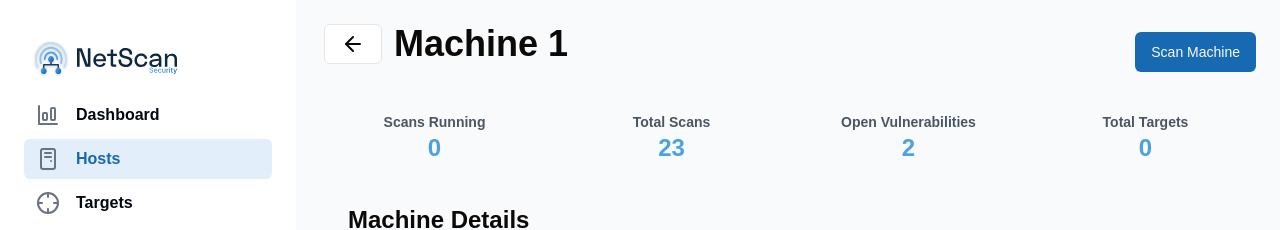
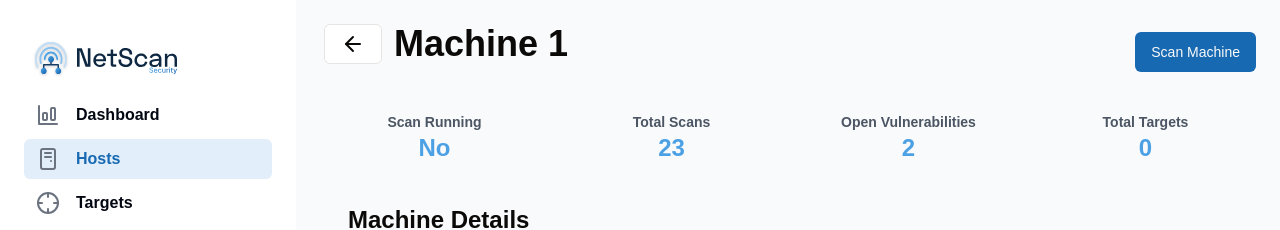
Before and after one commit to Netscan-Security/netscan-dashboard, a React (Vite) app: page /hosts/1 in a window 1280 px wide. Shown: the top 230 px of the page. Built offline with nearby package versions, Linux system fonts and the light colour scheme; a web font is replaced by a local one.

Commit message:
🛠️ fix: running status data type

```diff
--- a/src/components/stats-card.tsx
+++ b/src/components/stats-card.tsx
@@ -1,8 +1,22 @@
-const StatsCard = ({ title, value }: { title: string; value?: number }) => {
+const StatsCard = ({
+  title,
+  value,
+}: {
+  title: string;
+  value?: number | boolean;
+}) => {
   return (
     <div className="p-4 text-center rounded-md hover:bg-white gap-y-5 hover:shadow-sm hover:shadow-black/40">
       <h3 className="text-sm font-semibold text-gray-600">{title}</h3>
-      <h3 className="text-2xl font-semibold text-blue-400">{value}</h3>
+      <h3 className="text-2xl font-semibold text-blue-400">
+        {value === undefined
+          ? "N/A"
+          : value === true
+          ? "Yes"
+          : value === false
+          ? "No"
+          : value}
+      </h3>
     </div>
   );
 };
--- a/src/pages/authenticated/dashboard.tsx
+++ b/src/pages/authenticated/dashboard.tsx
@@ -11,7 +11,7 @@ const Dashboard = () => {
   );
 
   const totalRunningScans = hostMachinesInfo?.reduce(
-    (acc, machine) => acc + (machine.scanInfo?.running ?? 0),
+    (acc, machine) => acc + (machine.scanInfo?.running ? 1 : 0),
     0
   );
 
--- a/src/pages/authenticated/host/host.tsx
+++ b/src/pages/authenticated/host/host.tsx
@@ -62,6 +62,7 @@ const Host = () => {
                   if (machine.id === Number(machineId)) {
                     return {
                       ...machine,
+                      lastScanned: new Date().toISOString(),
                       scanInfo: {
                         ...machine.scanInfo,
                         running: 0,
@@ -82,7 +83,7 @@ const Host = () => {
         </Button>
       </div>
       <div className="grid grid-cols-1 gap-4 mt-4 md:grid-cols-2 lg:grid-cols-4">
-        <StatsCard title="Scans Running" value={scanInfo?.running} />
+        <StatsCard title="Scan Running" value={scanInfo?.running} />
         <StatsCard title="Total Scans" value={scanInfo?.total} />
         <StatsCard
           title="Open Vulnerabilities"
--- a/src/pages/authenticated/host/new-machine-form.tsx
+++ b/src/pages/authenticated/host/new-machine-form.tsx
@@ -52,7 +52,7 @@ const AddNewMachine = ({ closeModal }: { closeModal: () => void }) => {
             ram: "8",
           },
           scanInfo: {
-            running: 0,
+            running: false,
             total: 0,
             vulnerabilities: 0,
             targets: 0,
--- a/src/services/mockData.ts
+++ b/src/services/mockData.ts
@@ -11,7 +11,7 @@ const hostMachines: HostMachine[] = [
       os: "Windows 10",
     },
     scanInfo: {
-      running: 0,
+      running: false,
       total: 23,
       vulnerabilities: 2,
       targets: 0,
@@ -29,7 +29,7 @@ const hostMachines: HostMachine[] = [
       os: "Windows 11",
     },
     scanInfo: {
-      running: 0,
+      running: false,
       total: 2,
       vulnerabilities: 2,
       targets: 0,
@@ -41,7 +41,7 @@ const hostMachines: HostMachine[] = [
     ipAddress: "192.168.0.3",
     status: "Online",
     machineSpecs: { cpu: "Intel Core i3", ram: "4", os: "Windows 10" },
-    scanInfo: { running: 0, total: 0, vulnerabilities: 0, targets: 0 },
+    scanInfo: { running: false, total: 0, vulnerabilities: 0, targets: 0 },
   },
 ];
 
```
